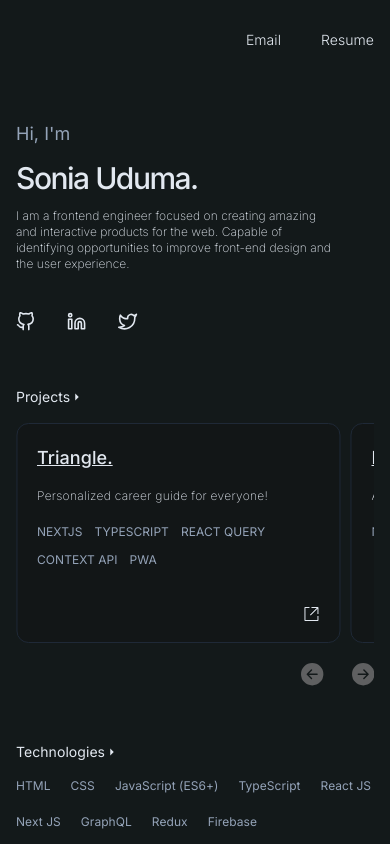
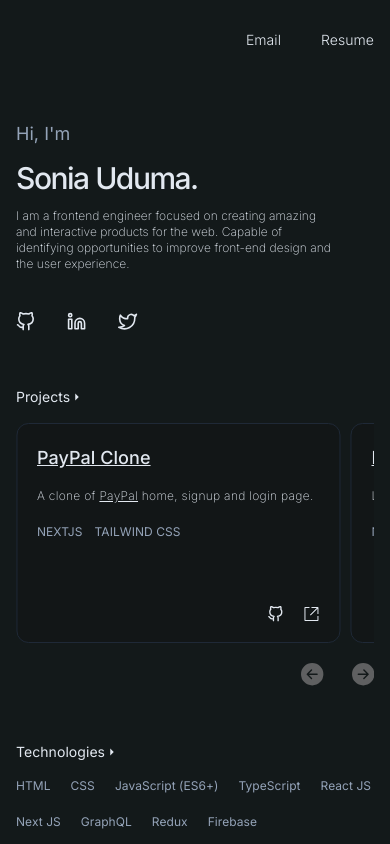
Before and after one commit to uduma-sonia/sonia-uduma, a React (Vite) app: page / in a window 390 px wide. Shown: the top 844 px of the page. Built offline with nearby package versions, Linux system fonts and the light colour scheme.

Commit message:
projects responsiveness

```diff
--- a/src/components/Hero.jsx
+++ b/src/components/Hero.jsx
@@ -180,12 +180,12 @@ const allProjects = [
     github_link: "https://github.com/uduma-sonia/anonry",
     live_link: "https://anonry.netlify.app/signup",
   },
-  {
-    name: "Triangle.",
-    description: "Personalized career guide for everyone!",
-    tools: ["NEXTJS", "TYPESCRIPT", "REACT QUERY", "CONTEXT API", "PWA"],
-    live_link: "https://triangle.africa/",
-  },
+  // {
+  //   name: "Triangle.",
+  //   description: "Personalized career guide for everyone!",
+  //   tools: ["NEXTJS", "TYPESCRIPT", "REACT QUERY", "CONTEXT API", "PWA"],
+  //   live_link: "https://triangle.africa/",
+  // },
   {
     name: "PayPal Clone",
     description: (
```
